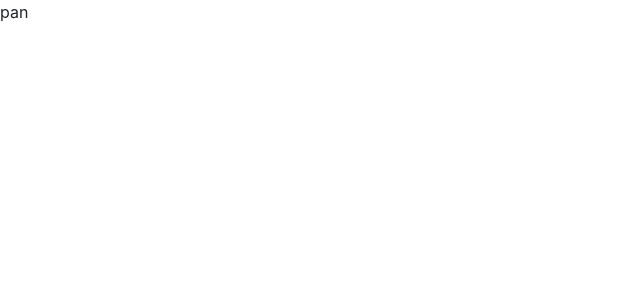
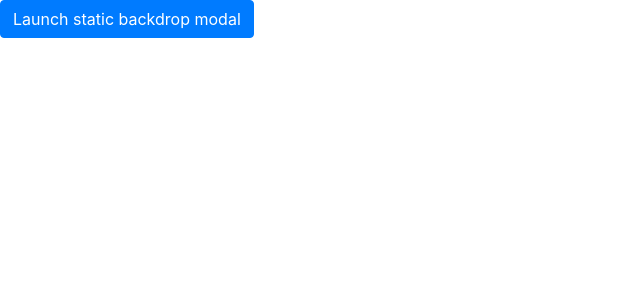
Before and after one commit to sergimateo/slots-and-filters, a Vue app: page / in a window 1280 px wide. Shown: the top 300 px of the page, without its empty margins (0-640 px from the left). Built offline with nearby package versions, Linux system fonts and the light colour scheme.

Commit message:
avanzamos...

```diff
--- a/src/App.vue
+++ b/src/App.vue
@@ -1,10 +1,34 @@
 <template>
   <div id="app">
-    pan
 
+      <ModalBootstrap>
+        <template v-slot:modalHeader>
+         <div class="modal-header">
+        <h5 class="modal-title" id="staticBackdropLabel">Modal title</h5>
+        <button type="button" class="close" data-dismiss="modal" aria-label="Close">
+          <span aria-hidden="true">&times;</span>
+        </button>
+      </div>
+
+
+
+      </template>
+      <template v-slot:modalBody>
+       <div class="modal-body">
+        ...
+      </div>
+      </template>
+      <template v-slot:modalFooter>
+        <div class="modal-footer">
+        <button type="button" class="btn btn-secondary" data-dismiss="modal">Close</button>
+        <button type="button" class="btn btn-primary">Understood</button>
+      </div>
+       </template>
+
+      </ModalBootstrap>
 
   </div>
 </template>
 
 <script type="text/javascript" src="../src/Scripts/app.js"></script>
-<style src="../src/Styles/CSS/app.css"></style>
+<style src="../src/Styles/CSS/app.css" scoped></style>
--- a/src/Styles/CSS/app.css
+++ b/src/Styles/CSS/app.css
@@ -0,0 +1,5 @@
+* {
+  margin: 0;
+  padding: 0;
+}
+/*# sourceMappingURL=app.css.map */
--- /dev/null
+++ b/src/Styles/CSS/modal-bootstrap.css
@@ -0,0 +1 @@
+/* No CSS *//*# sourceMappingURL=modal-bootstrap.css.map */
--- a/src/Styles/SCSS/app.scss
+++ b/src/Styles/SCSS/app.scss
@@ -0,0 +1,43 @@
+* {
+    margin: 0;
+    padding: 0;
+  }
+
+//   body {
+//     height: 100vh;
+//     display: flex;
+//     justify-content: center;
+//     align-items: center;
+//     background-image: url("../../assets/1304036_op02.jpg");
+//     background-repeat: no-repeat;
+//     background-size: cover;
+//     background-position: center;
+//   }
+
+//   .open {
+//     display: inline;
+//   }
+//   .modal {
+//     display: inline !important;
+//   }
+
+//   .container-fluid {
+//     display: flex;
+//     justify-content: center;
+//     align-items: center;
+//     width: min-content;
+//     padding: 0;
+//     font-size: 4em;
+//     color: goldenrod;
+//   }
+
+//   #app {
+//     font-family: Avenir, Helvetica, Arial, sans-serif;
+//     -webkit-font-smoothing: antialiased;
+//     -moz-osx-font-smoothing: grayscale;
+//     text-align: center;
+//     color: #2c3e50;
+//     display: flex;
+//     justify-content: center;
+//     align-items: center;
+//   }
--- a/src/components/ModalBootstrap.vue
+++ b/src/components/ModalBootstrap.vue
@@ -0,0 +1,22 @@
+<template>
+  <div class="hello">
+
+<button type="button" class="btn btn-primary" data-toggle="modal" data-target="#staticBackdrop">
+  Launch static backdrop modal
+</button>
+
+<!-- Modal -->
+<div class="modal fade" id="staticBackdrop" data-backdrop="static" data-keyboard="false" tabindex="-1" aria-labelledby="staticBackdropLabel" aria-hidden="true">
+  <div class="modal-dialog">
+    <div class="modal-content">
+      <slot name="modalHeader"></slot>
+      <slot name="modalBody"></slot>
+      <slot name="modalFooter"></slot>
+    </div>
+  </div>
+</div>
+  </div>
+</template>
+
+<script type="text/javascript" src="@/Scripts/modalBootstrap.js"></script>
+<style src="@/Styles/CSS/modal-bootstrap.css"></style>
```
Also changed, not shown: src/Scripts/Index.js (deleted), src/Scripts/modalBootstrap.js (added), src/Styles/SCSS/modal-bootstrap.scss (added), 2 other files (tests, documents, lock files or other folders).
